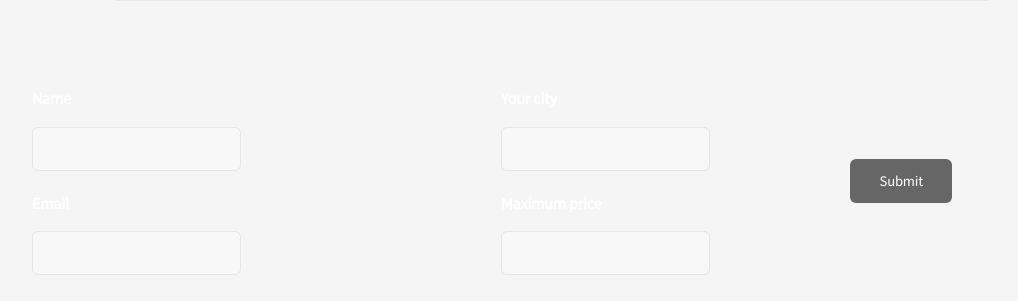
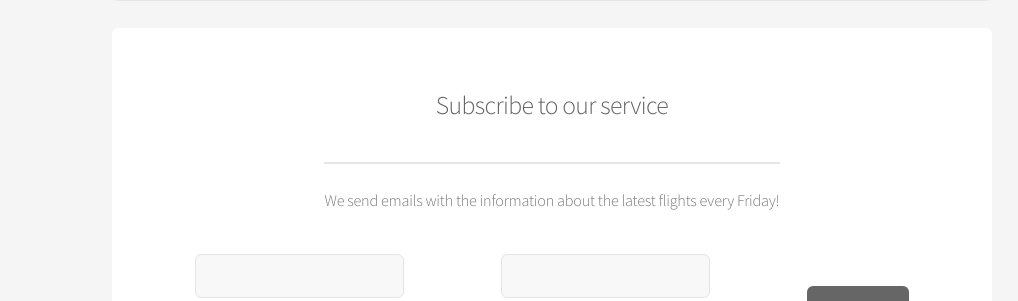
Before and after one commit to IrinaVi/Wild-Flights-Web-App, a Flask app: template templates/flights.html in a window 1280 px wide. Shown: the part 1123-1424 px from the top of the page, without its empty margins (88-1106 px from the left). Run offline with Flask 2, Linux system fonts and the light colour scheme; the template is opened without the code that fills it: values that come from a table or form of the project are taken from there, others are empty.

Commit message:
add the form to the flights page

```diff
--- a/app.py
+++ b/app.py
@@ -68,7 +68,7 @@
         return render_template("flights.html", origin=fly_from, price=max_price, flights=all_flights)
     else:
         email_form = EmailForm()
-    return render_template("flights.html", origin = fly_from, price = max_price, flights = None, form = email_form)
+        return render_template("flights.html", origin = "London", price = 1000, flights = [], form = email_form)
 
 if __name__ == "__main__":
     app.run(debug=True)
--- a/templates/flights.html
+++ b/templates/flights.html
@@ -8,7 +8,7 @@
 		<link rel="stylesheet" href="../static/assets/css/main.css" />
 	</head>
 	<body class="landing is-preload">
-		<div id="page-wrapper">
+		<header id="page-wrapper">
 
 			<!-- Banner -->
 				<section id="banner">
@@ -49,11 +49,14 @@
 						<span class="image featured"><img src="images/pic01.jpg" alt="" /></span>
 					</section>
 
-				</section>
+					<section class="box special features">
 
+						<header class="major">
+							<h3>Subscribe to our service</h3>
+							<p>We send emails with the information about the latest flights every Friday!</p>
 								<form method="POST" action="{{ url_for('home') }}" style="display:flex;flex-direction:row;gap:20px;align-items:center;flex-wrap:wrap">
 									<div style="display:flex;flex-direction:column;gap:20px;align-items:center;flex:1 1 auto;">
-								<div style="display:flex;flex-direction:column;color:black;">
+										<div style="display:flex;flex-direction:column;color:black !important;">
 											{{ form.name.label }}
 											{{ form.name }}
 										</div>
@@ -76,6 +79,11 @@
 										{{ form.submit}}
 									</div>
 								</form>
+							</section>
+						</header>
+					</section>
+
+				</section>
 
 				<section id="cta">
 
```
Lines whose indentation alone changed are shown as unchanged.
